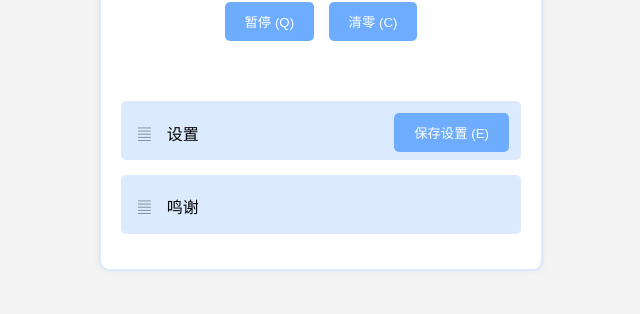
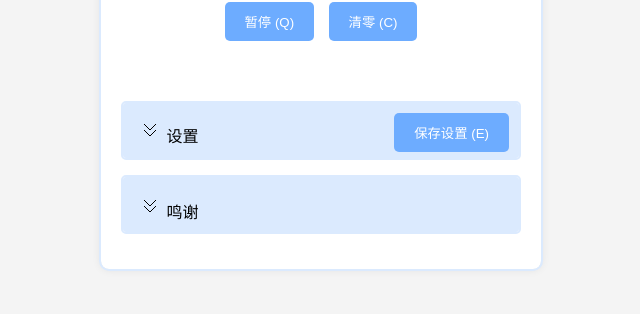
Before and after one commit to 9and4/9and4.github.io, a Jekyll site: the page projects/thirdtime/index.html, which Jekyll copies as it is, in a window 1280 px wide. Shown: the part 546-860 px from the top of the page, without its empty margins (319-959 px from the left). Built offline with Jekyll 4.4.1, drawn with Linux system fonts in a browser that asks for light colours.

Commit message:
Update index.html
修改 setting 界面的 icon

```diff
--- a/projects/thirdtime/index.html
+++ b/projects/thirdtime/index.html
@@ -70,7 +70,15 @@
             <!-- 设置界面 -->
             <section class="settings-section" id="settings">
                 <div class="settings-header" onclick="toggleSettings()">
-                    <span>𝄚　设置</span>
+                    <div class="settings-header-title">
+                        <span class="icon">
+                            <svg width="24" height="24" viewBox="0 0 24 24" fill="none" stroke="white"  xmlns="http://www.w3.org/2000/svg" ml-update="aware" >
+                                <path d="M18 12L12 18L6 12" stroke="var(--text-color)"/>
+                                <path d="M18 6L12 12L6 6" stroke="var(--text-color)"/>
+                            </svg>
+                        </span>
+                        <span class="text">设置</span>
+                    </div>
                     <!-- 保存按钮 -->
                     <button id="save-settings" class="settings-save-button" aria-label="保存设置">保存设置 (E)</button>
                 </div>
@@ -148,7 +156,15 @@
             <!-- 鸣谢界面 -->
             <section class="thx-section" id="thx">
                 <div class="thx-header" onclick="toggleThx()">
-                    <span>𝄚　鸣谢</span>
+                    <div class="settings-header-title">
+                        <span class="icon">
+                            <svg width="24" height="24" viewBox="0 0 24 24" fill="none" stroke="white"  xmlns="http://www.w3.org/2000/svg" ml-update="aware" >
+                                <path d="M18 12L12 18L6 12" stroke="var(--text-color)"/>
+                                <path d="M18 6L12 12L6 6" stroke="var(--text-color)"/>
+                            </svg>
+                        </span>
+                        <span class="text">鸣谢</span>
+                    </div>
                 </div>
                 <div class="settings-content">
                     <div class="settings-card">
```
